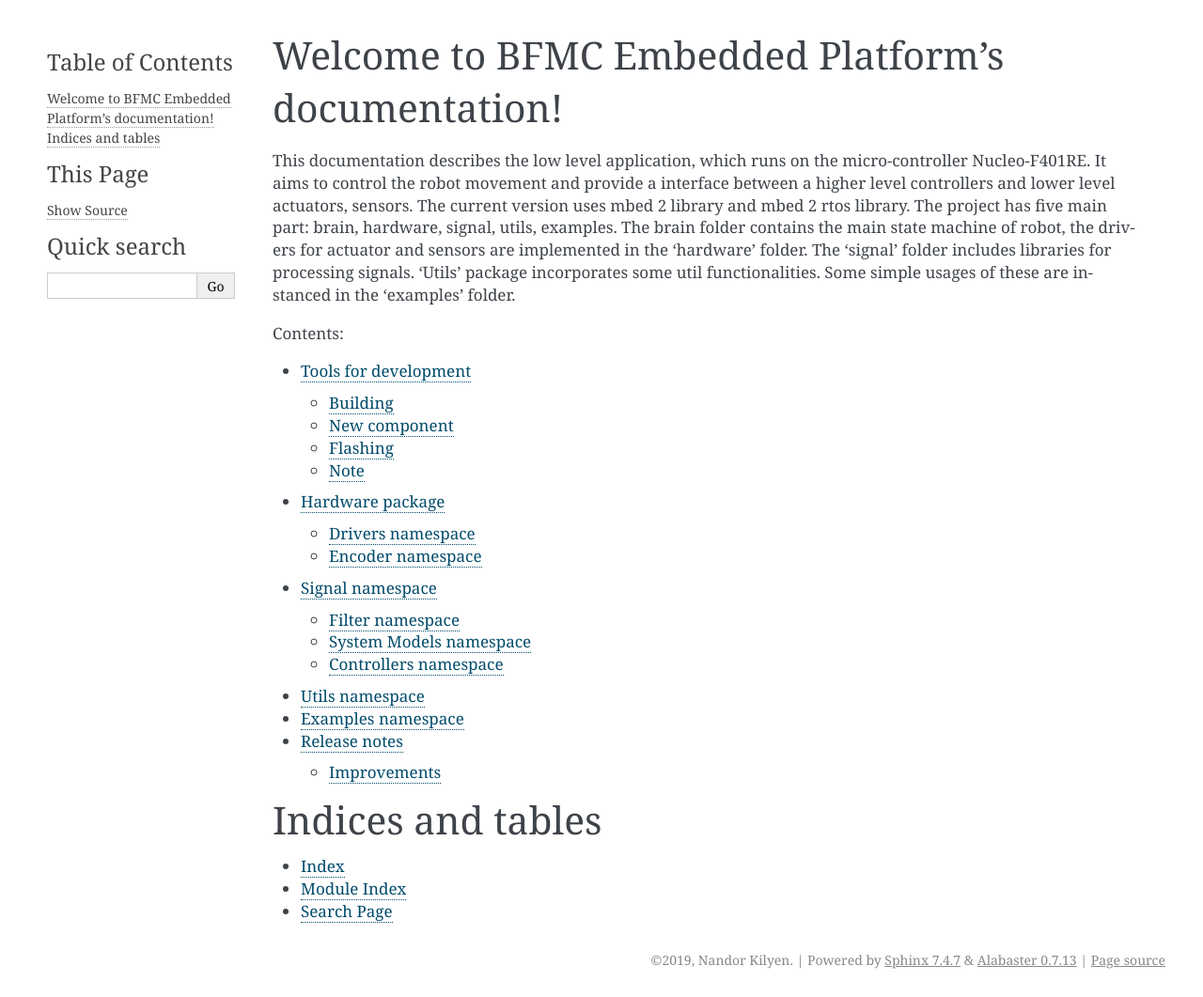
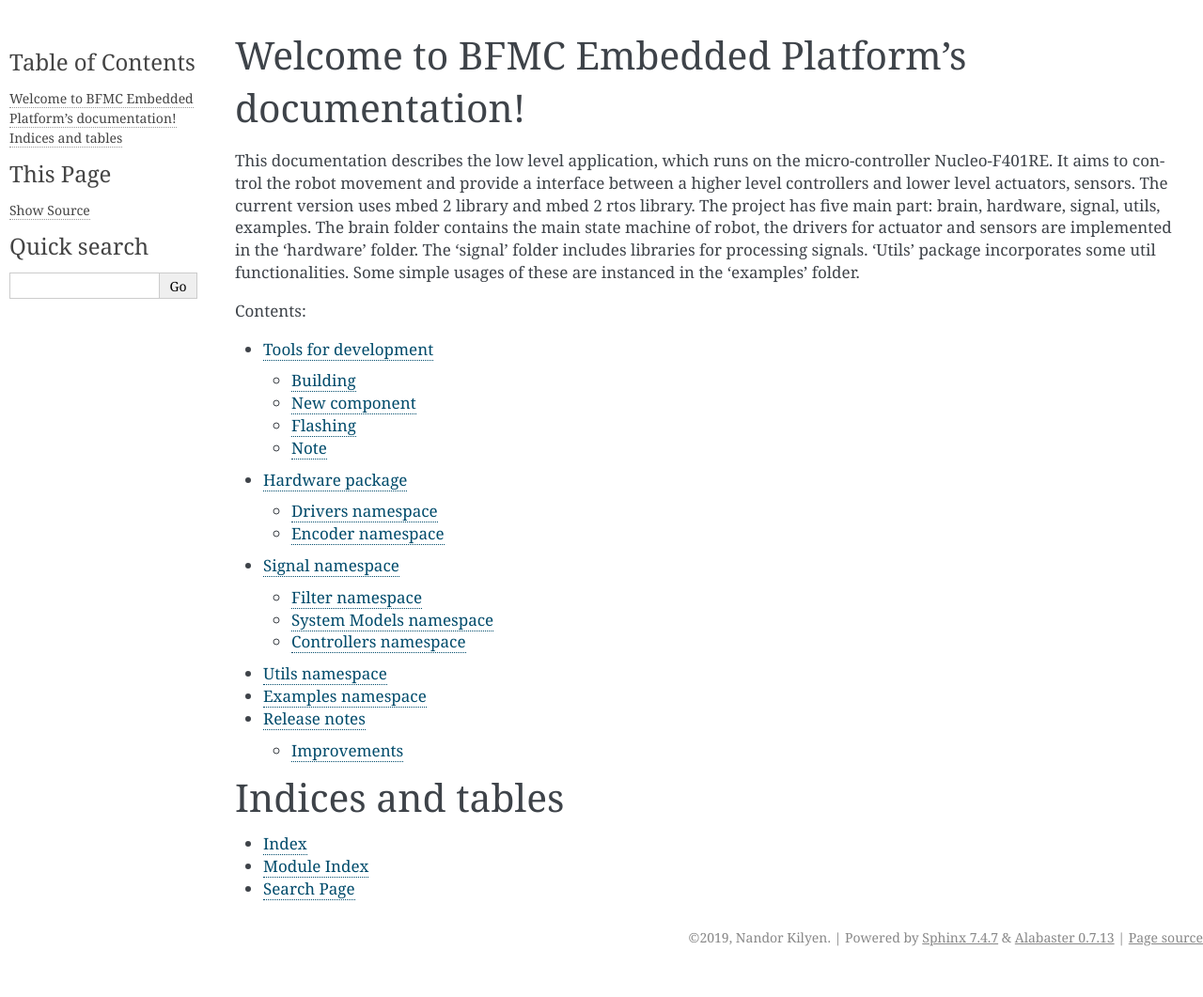
Before and after one commit to ECC-BFMC/Embedded_Platform, a Sphinx documentation site: the page built from doc/source/index.rst, in a window 1280 px wide and 1061 px high. Shown: the whole window at 94% size. Built offline with Sphinx 7.4.7, drawn with Linux system fonts in a browser that asks for light colours.

Commit message:
Change html view

```diff
--- a/doc/source/conf.py
+++ b/doc/source/conf.py
@@ -51,7 +51,7 @@ exclude_patterns = []
 # a list of builtin themes.
 #
 html_theme = 'alabaster'
-html_theme_options = {'body_max_width': 'none','page_width':'1200px' }
+html_theme_options = {'body_max_width': 'none','page_width':'auto',"fixed_sidebar": True }
 
 # Add any paths that contain custom static files (such as style sheets) here,
 # relative to this directory. They are copied after the builtin static files,
```
